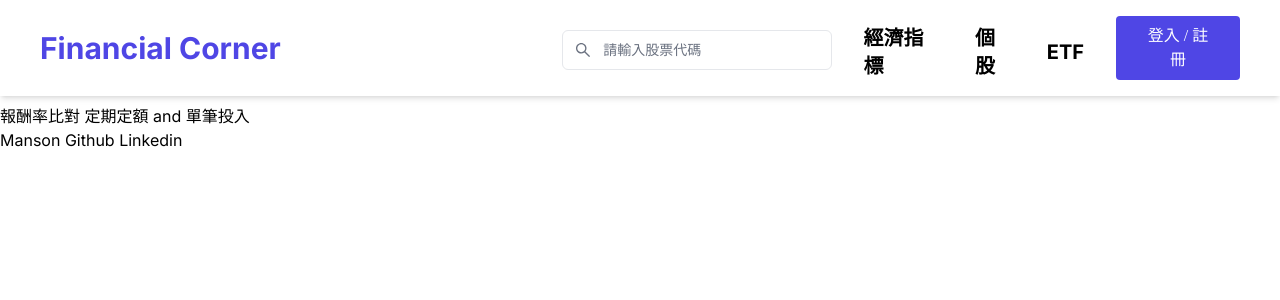
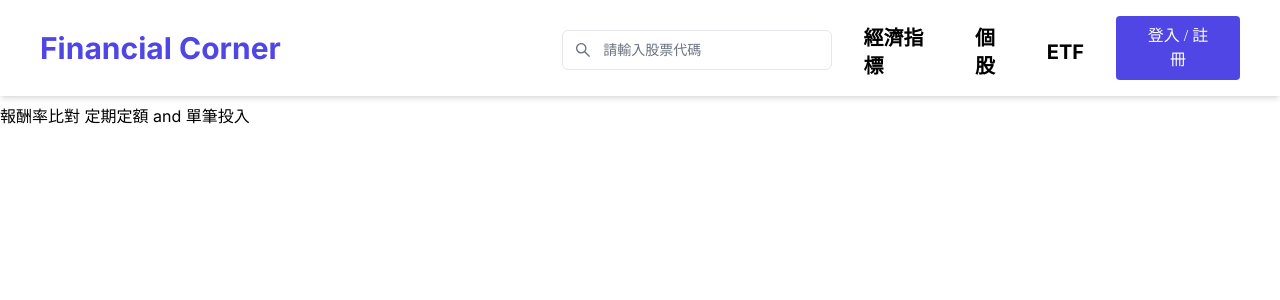
Before and after one commit to 70928manson/NextJS-stock-dashboard, a Next.js app: page /ROI in a window 1280 px wide. Shown: the top 300 px of the page. Built offline with nearby package versions, Linux system fonts and the light colour scheme.

Commit message:
modify: remove footer

```diff
--- a/app/layout.tsx
+++ b/app/layout.tsx
@@ -2,7 +2,6 @@
 import { Inter } from "next/font/google";
 import "./globals.css";
 import Navbar from "../components/Navbar";
-import Footer from "../components/Footer";
 
 const inter = Inter({ subsets: ["latin"] });
 
@@ -20,8 +19,7 @@
     <html lang="en">
       <body className={inter.className}>
         <Navbar />
-          {children}
-        <Footer />
+        {children}
       </body>
     </html>
   );
--- a/components/Footer.tsx
+++ /dev/null
@@ -1,11 +0,0 @@
-import React from 'react';
-
-export default function Footer() {
-  return (
-    <div>
-      Manson
-      Github
-      Linkedin
-    </div>
-  );
-}
```
